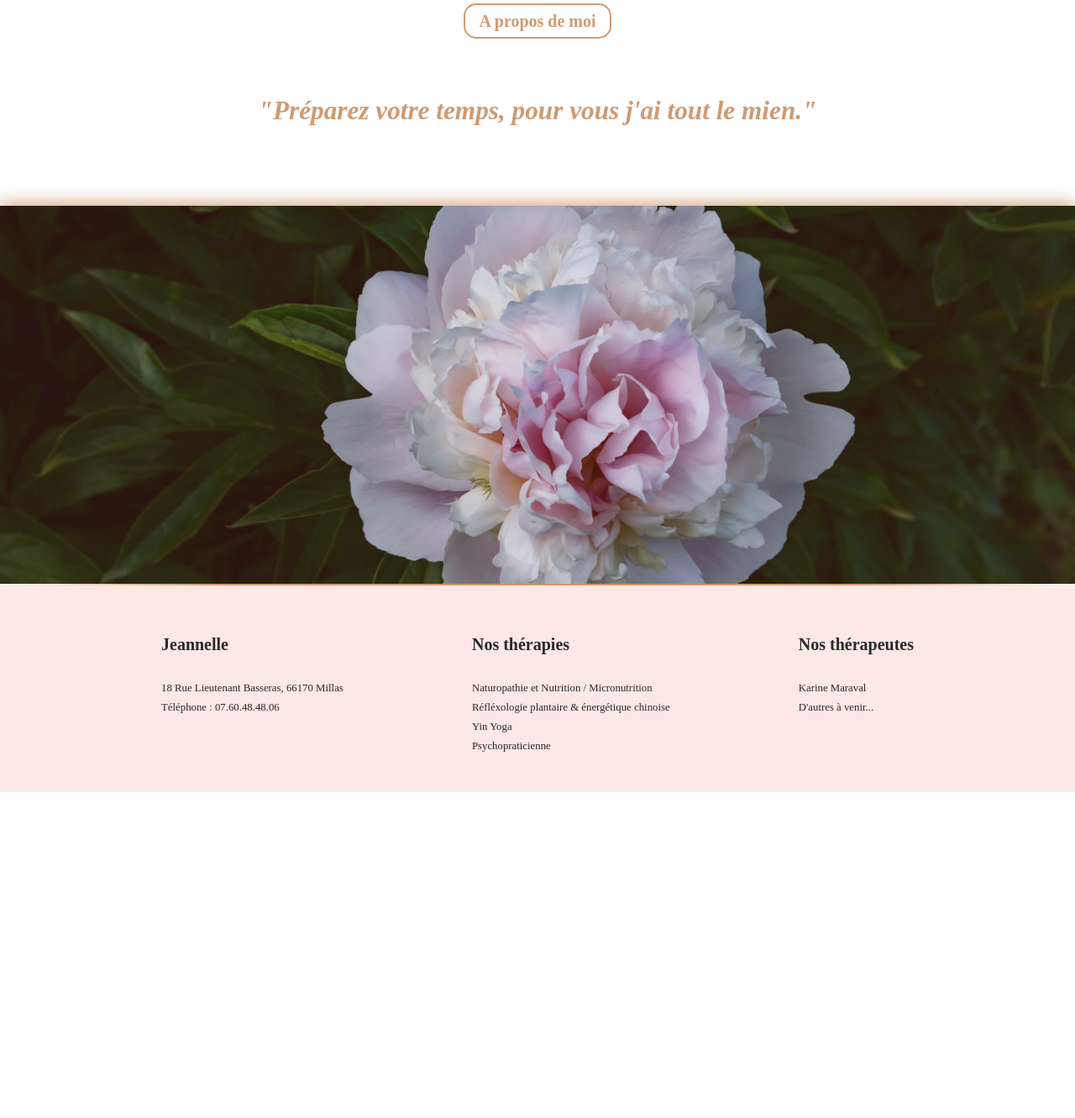
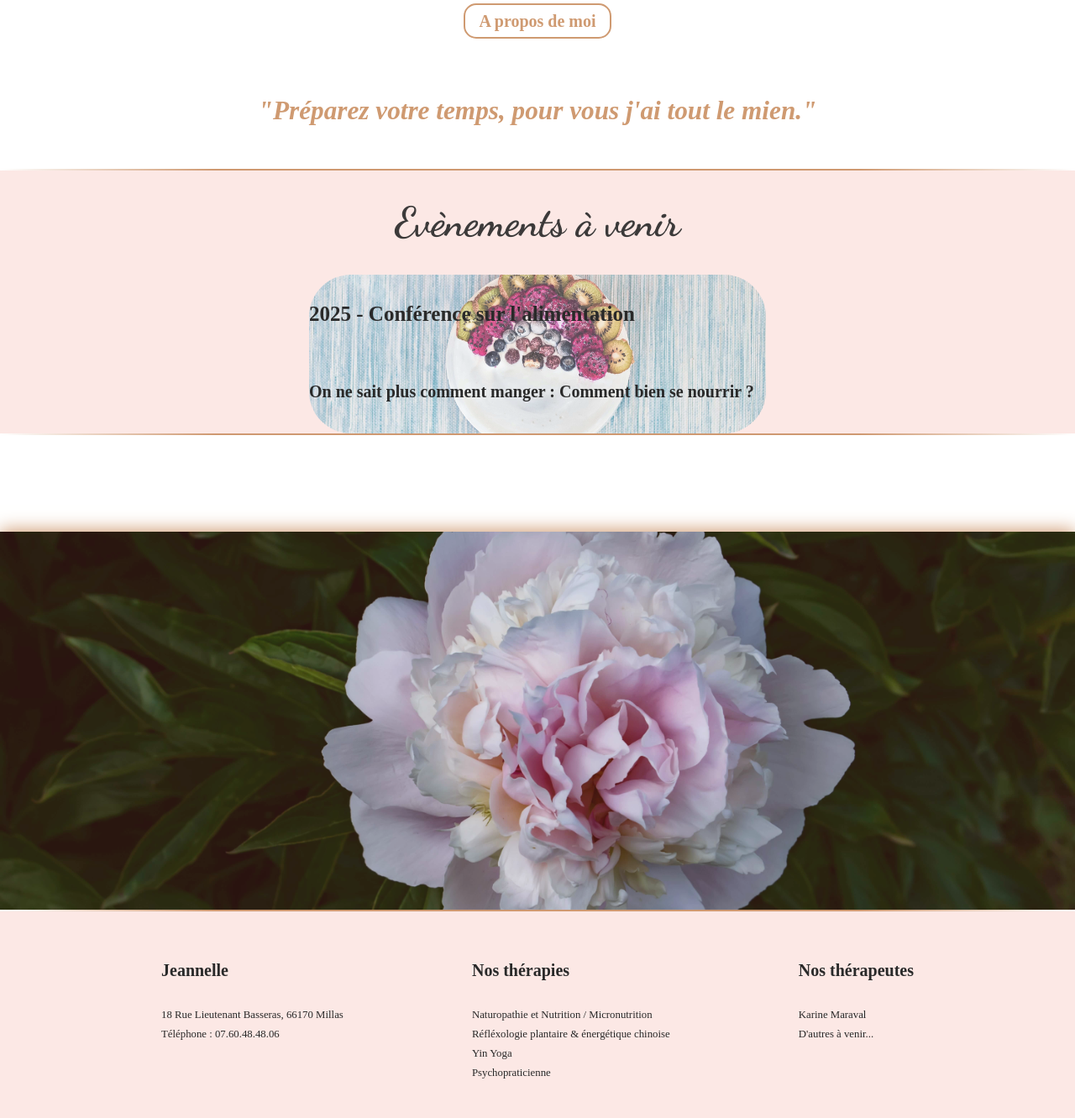
Before and after one commit to Nifrael/jeannelle-1, a PHP site: page / in a window 1280 px wide. Shown: the part 2142-3473 px from the top of the page at 84% size. Before the commit the page ends 3085 px from the top, so only its background shows below. Run offline with PHP 8.4, Linux system fonts and the light colour scheme; some libraries are stand-ins or nearby versions; some web fonts are replaced.

Commit message:
Ajout de la section évènements

```diff
--- a/assets/css/components.css
+++ b/assets/css/components.css
@@ -422,6 +422,46 @@ footer a:hover {
   box-shadow: 0px -2px 20px 0px var(--important-color);
 }
 
+.events {
+  margin: 4% auto;
+  overflow: hidden;
+  width: 100%;
+  background-color: var(--main-color);
+}
+
+.moving {
+  animation: opacity-changing 7s linear infinite;
+  margin: 0 auto;
+  color: var(--text-primary-color);
+  text-align: center;
+}
+
+.event {
+  width: 50%;
+  margin: 0 auto;
+  display: grid;
+  grid-template-columns: 1fr;
+  grid-template-rows: repeat(2, 1fr);
+  background-image: url(../images/meal.jpg);
+  background-color: rgba(255, 255, 255, 0.274);
+  background-size: cover;
+  background-position: center;
+  background-blend-mode: overlay;
+  border-radius: 50px;
+}
+
+@keyframes opacity-changing {
+  0% {
+    opacity: 100%;
+  }
+  50% {
+    opacity: 20%;
+  }
+  100% {
+    opacity: 100%;
+  }
+}
+
 @media (width <= 960px) {
   nav ul img {
     width: 250px;
--- a/home.html
+++ b/home.html
@@ -164,6 +164,21 @@
         <h3>"Préparez votre temps, pour vous j'ai tout le mien."</h3>
       </cite>
     </section>
+
+    <div class="events">
+      <div class="gradient"></div>
+      <div class="moving">
+        <h1 id="#title">Evènements à venir</h1>
+      </div>
+      <section>
+        <div class="event">
+          <h4>2025 - Conférence sur l'alimentation</h4>
+          <h5>On ne sait plus comment manger : Comment bien se nourrir ?</h5>
+        </div>
+      </section>
+      <div class="gradient"></div>
+    </div>
+
   </main>
   <div class="photo-end"></div>
   <div class="gradient">
```
Also changed, not shown: assets/images/meal.jpg (added).
